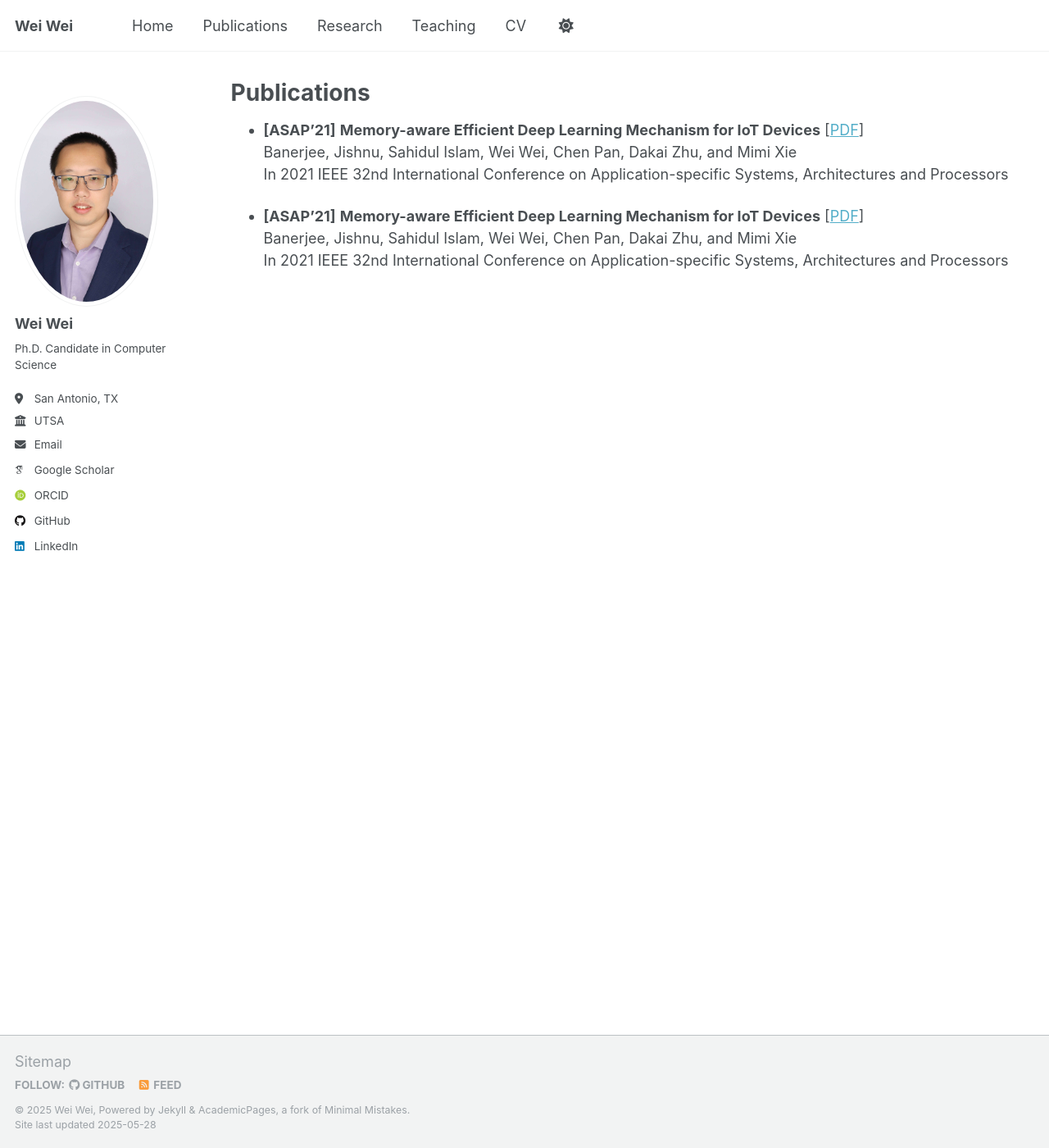
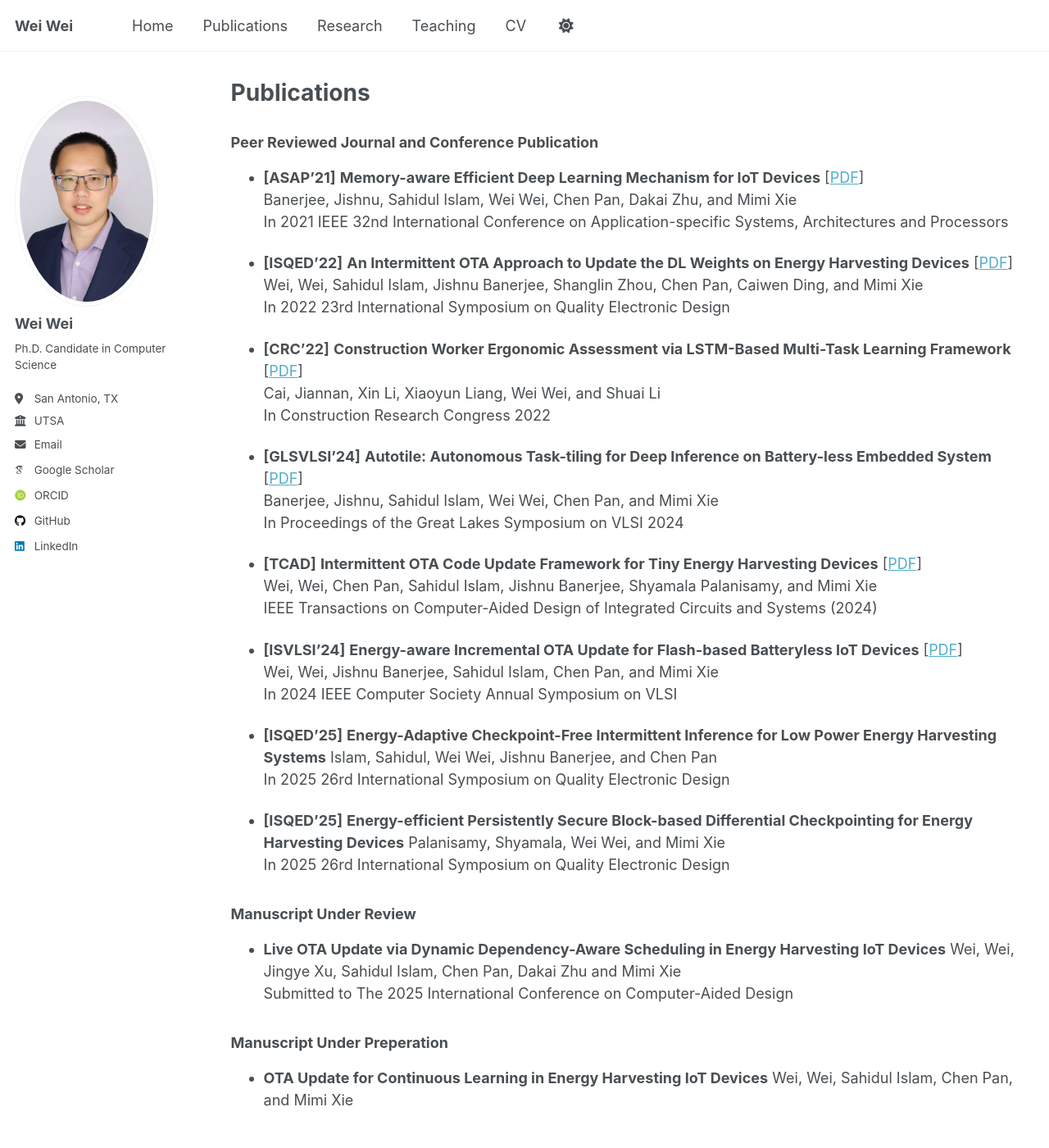
Before and after one commit to iamdoublewei/iamdoublewei.github.io, a Jekyll site: the page built from _publications/publications.md, in a window 1280 px wide and 1400 px high. Shown: the whole window at 82% size. Built offline with Jekyll 4.4.1, drawn with Linux system fonts in a browser that asks for light colours; some web fonts are replaced.

Commit message:
Update publications.md

```diff
--- a/_publications/publications.md
+++ b/_publications/publications.md
@@ -5,10 +5,47 @@ permalink: /publications/
 author_profile: true
 ---
 
-- **\[ASAP'21\]** **Memory-aware Efficient Deep Learning Mechanism for IoT Devices** [[PDF](https://ieeexplore.ieee.org/stamp/stamp.jsp?arnumber=9516678&casa_token=16APi4hiRpYAAAAA:x4iplTeB6DbEPgseXhF4_zUzH_LZ7x0g8mp5VvOgTresIFwnfeaNIBNQrGSMDr6gPXv5xQI4PA)]
+### **Peer Reviewed Journal and Conference Publication**
+
+- **\[ASAP'21\]** **Memory-aware Efficient Deep Learning Mechanism for IoT Devices** [[PDF](https://ieeexplore.ieee.org/stamp/stamp.jsp?arnumber=9516678)]
 Banerjee, Jishnu, Sahidul Islam, Wei Wei, Chen Pan, Dakai Zhu, and Mimi Xie
 In 2021 IEEE 32nd International Conference on Application-specific Systems, Architectures and Processors
 
-- **\[ASAP'21\]** **Memory-aware Efficient Deep Learning Mechanism for IoT Devices** [[PDF](https://ieeexplore.ieee.org/stamp/stamp.jsp?arnumber=9516678&casa_token=16APi4hiRpYAAAAA:x4iplTeB6DbEPgseXhF4_zUzH_LZ7x0g8mp5VvOgTresIFwnfeaNIBNQrGSMDr6gPXv5xQI4PA)]
-Banerjee, Jishnu, Sahidul Islam, Wei Wei, Chen Pan, Dakai Zhu, and Mimi Xie
-In 2021 IEEE 32nd International Conference on Application-specific Systems, Architectures and Processors
+- **\[ISQED'22\]** **An Intermittent OTA Approach to Update the DL Weights on Energy Harvesting Devices** [[PDF](https://ieeexplore.ieee.org/stamp/stamp.jsp?arnumber=9806295)]
+Wei, Wei, Sahidul Islam, Jishnu Banerjee, Shanglin Zhou, Chen Pan, Caiwen Ding, and Mimi Xie
+In 2022 23rd International Symposium on Quality Electronic Design
+
+- **\[CRC'22\]** **Construction Worker Ergonomic Assessment via LSTM-Based Multi-Task Learning Framework** [[PDF](https://ascelibrary.org/doi/10.1061/9780784483961.023)]
+Cai, Jiannan, Xin Li, Xiaoyun Liang, Wei Wei, and Shuai Li
+In Construction Research Congress 2022
+
+- **\[GLSVLSI'24\]** **Autotile: Autonomous Task-tiling for Deep Inference on Battery-less Embedded System** [[PDF](https://dl.acm.org/doi/pdf/10.1145/3649476.3658798)]
+Banerjee, Jishnu, Sahidul Islam, Wei Wei, Chen Pan, and Mimi Xie
+In Proceedings of the Great Lakes Symposium on VLSI 2024
+
+- **\[TCAD\]** **Intermittent OTA Code Update Framework for Tiny Energy Harvesting Devices** [[PDF](https://ieeexplore.ieee.org/stamp/stamp.jsp?tp=&arnumber=10569023)]
+Wei, Wei, Chen Pan, Sahidul Islam, Jishnu Banerjee, Shyamala Palanisamy, and Mimi Xie
+IEEE Transactions on Computer-Aided Design of Integrated Circuits and Systems (2024)
+
+- **\[ISVLSI'24\]** **Energy-aware Incremental OTA Update for Flash-based Batteryless IoT Devices** [[PDF](https://ieeexplore.ieee.org/stamp/stamp.jsp?tp=&arnumber=10682769)]
+Wei, Wei, Jishnu Banerjee, Sahidul Islam, Chen Pan, and Mimi Xie
+In 2024 IEEE Computer Society Annual Symposium on VLSI
+
+- **\[ISQED'25\]** **Energy-Adaptive Checkpoint-Free Intermittent Inference for Low Power Energy Harvesting Systems**
+Islam, Sahidul, Wei Wei, Jishnu Banerjee, and Chen Pan
+In 2025 26rd International Symposium on Quality Electronic Design
+
+- **\[ISQED'25\]** **Energy-efficient Persistently Secure Block-based Differential Checkpointing for Energy Harvesting Devices**
+Palanisamy, Shyamala, Wei Wei, and Mimi Xie
+In 2025 26rd International Symposium on Quality Electronic Design
+
+### **Manuscript Under Review**
+
+- **Live OTA Update via Dynamic Dependency-Aware Scheduling in Energy Harvesting IoT Devices**
+Wei, Wei, Jingye Xu, Sahidul Islam, Chen Pan, Dakai Zhu and Mimi Xie
+Submitted to The 2025 International Conference on Computer-Aided Design
+
+### **Manuscript Under Preperation**
+
+- **OTA Update for Continuous Learning in Energy Harvesting IoT Devices**
+Wei, Wei, Sahidul Islam, Chen Pan, and Mimi Xie
```
